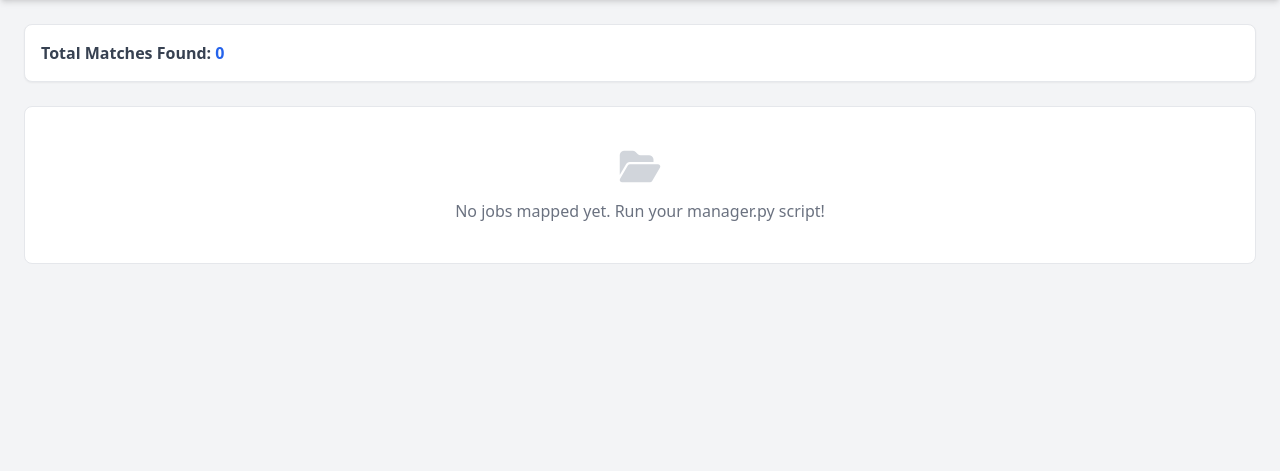
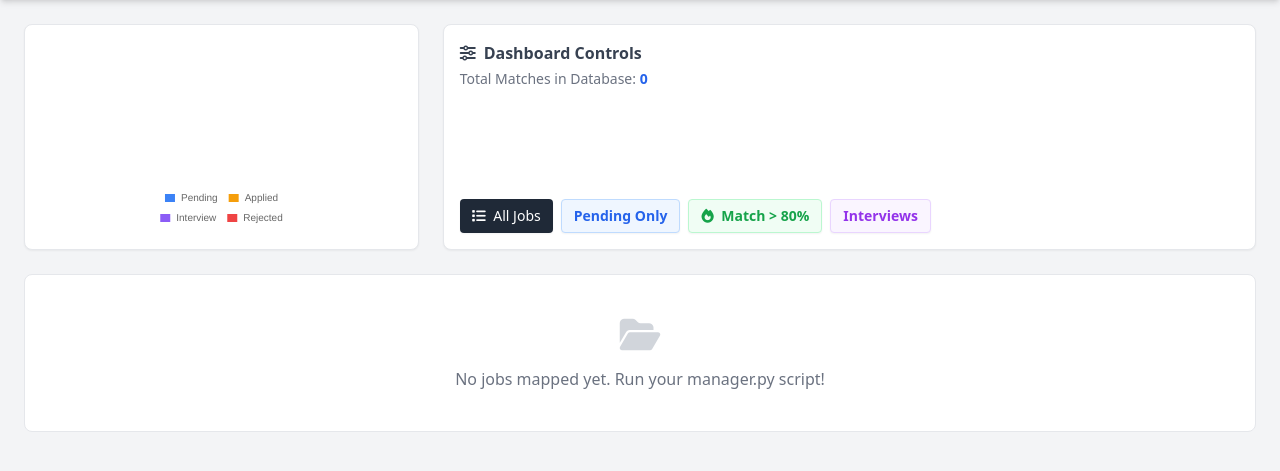
Before and after one commit to juliana-barreto/git-hired, a Flask app: page / in a window 1280 px wide. Shown: the part 64-535 px from the top of the page. Run offline with Flask 3, Linux system fonts and the light colour scheme; some libraries are stand-ins or nearby versions.

Commit message:
feat: add job status chart and filtering functionality to dashboard

```diff
--- /dev/null
+++ b/static/dashboard.js
@@ -0,0 +1,166 @@
+// Global variable to hold the Chart.js instance so we can update it later
+let jobChart = null;
+
+// Initializes and updates the Doughnut Chart based on current DOM elements.
+
+function updateChart() {
+    // Select all job cards currently rendered on the page
+    const cards = document.querySelectorAll('.job-card');
+
+    // Initialize a counter object for each status
+    let counts = { pending: 0, applied: 0, interview: 0, rejected: 0 };
+
+    // Tally up the statuses directly from the HTML data attributes
+    cards.forEach(card => {
+        const status = card.getAttribute('data-status');
+        if (counts[status] !== undefined) {
+            counts[status]++;
+        }
+    });
+
+    const canvas = document.getElementById('statusChart');
+    if (!canvas) return; // Failsafe in case the chart canvas isn't on the page
+
+    const ctx = canvas.getContext('2d');
+
+    // Chart.js requires destroying the old instance before drawing a new one over it
+    if (jobChart) {
+        jobChart.destroy();
+    }
+
+    // Create the new doughnut chart
+    jobChart = new Chart(ctx, {
+        type: 'doughnut',
+        data: {
+            labels: ['Pending', 'Applied', 'Interview', 'Rejected'],
+            datasets: [{
+                data: [counts.pending, counts.applied, counts.interview, counts.rejected],
+                // Colors matching Tailwind palettes: Blue, Orange, Purple, Red
+                backgroundColor: ['#3b82f6', '#f59e0b', '#8b5cf6', '#ef4444'],
+                borderWidth: 2,
+                borderColor: '#ffffff'
+            }]
+        },
+        options: {
+            responsive: true,
+            maintainAspectRatio: false,
+            plugins: {
+                legend: { position: 'bottom', labels: { boxWidth: 12, font: { size: 10 } } }
+            },
+            cutout: '70%' // Controls the thickness of the doughnut ring
+        }
+    });
+}
+
+// Filters the job cards displayed on the screen based on the selected criteria.
+
+function filterJobs(filterType) {
+    const cards = document.querySelectorAll('.job-card');
+
+    cards.forEach(card => {
+        const status = card.getAttribute('data-status');
+        const score = parseFloat(card.getAttribute('data-score'));
+        let showCard = false;
+
+        // Determine if the card meets the filter criteria
+        if (filterType === 'all') {
+            showCard = true;
+        } else if (filterType === 'pending' && status === 'pending') {
+            showCard = true;
+        } else if (filterType === 'top-match' && score >= 80) {
+            showCard = true;
+        } else if (filterType === 'interview' && status === 'interview') {
+            showCard = true;
+        }
+
+        // Apply visual toggle using Flexbox display
+        if (showCard) {
+            card.style.display = 'flex';
+        } else {
+            card.style.display = 'none';
+        }
+    });
+}
+
+// Asynchronously sends written technical feedback to the backend REST API.
+
+async function saveFeedback(jobId) {
+    const feedbackText = document.getElementById(`feedback-${jobId}`).value;
+    const statusSpan = document.getElementById(`feedback-status-${jobId}`);
+
+    try {
+        const response = await fetch(`/jobs/${jobId}/feedback`, {
+            method: "POST",
+            headers: { "Content-Type": "application/json" },
+            body: JSON.stringify({ feedback: feedbackText }),
+        });
+
+        if (response.ok) {
+            // Provide visual feedback to the user by showing a 'Saved!' text for 2 seconds
+            statusSpan.classList.remove("hidden");
+            setTimeout(() => {
+                statusSpan.classList.add("hidden");
+            }, 2000);
+        } else {
+            alert("Failed to save feedback on the server.");
+        }
+    } catch (error) {
+        console.error("Error saving feedback:", error);
+    }
+}
+
+// Updates the job status via API and refreshes the chart to reflect the new state.
+
+async function updateJobStatus(jobId, newStatus) {
+    try {
+        const response = await fetch(`/jobs/${jobId}/status`, {
+            method: "PUT",
+            headers: { "Content-Type": "application/json" },
+            body: JSON.stringify({ status: newStatus }),
+        });
+
+        if (response.ok) {
+            // Update the HTML data-status attribute so the chart counts it correctly
+            document.getElementById(`card-${jobId}`).setAttribute('data-status', newStatus);
+            // Redraw the chart with the updated metrics
+            updateChart();
+        } else {
+            alert("Failed to update status on the server.");
+        }
+    } catch (error) {
+        console.error("Error updating job:", error);
+    }
+}
+
+// Deletes a job from the database, removes its HTML element, and updates metrics.
+
+async function deleteJob(jobId) {
+    // Add a safety check to prevent accidental deletions
+    if (!confirm("Are you sure you want to delete this job?")) return;
+
+    try {
+        const response = await fetch(`/jobs/${jobId}`, {
+            method: "DELETE",
+        });
+
+        if (response.ok) {
+            // Physically remove the HTML node from the DOM
+            const cardElement = document.getElementById(`card-${jobId}`);
+            cardElement.remove();
+
+            // Decrease the total count displayed at the top of the dashboard
+            const countElement = document.getElementById("total-count");
+            countElement.innerText = parseInt(countElement.innerText) - 1;
+
+            // Redraw the chart since a data point was removed
+            updateChart();
+        } else {
+            alert("Failed to delete the job.");
+        }
+    } catch (error) {
+        console.error("Error deleting job:", error);
+    }
+}
+
+// Automatically draw the chart when the HTML finishes loading
+document.addEventListener('DOMContentLoaded', updateChart);
--- a/templates/index.html
+++ b/templates/index.html
@@ -1,12 +1,15 @@
 <!doctype html>
 <html lang="en">
+
 <head>
   <meta charset="UTF-8" />
   <meta name="viewport" content="width=device-width, initial-scale=1.0" />
   <title>Git Hired</title>
   <script src="https://cdn.tailwindcss.com"></script>
   <link rel="stylesheet" href="https://cdnjs.cloudflare.com/ajax/libs/font-awesome/6.4.0/css/all.min.css" />
+  <script src="https://cdn.jsdelivr.net/npm/chart.js"></script>
 </head>
+
 <body class="bg-gray-100 min-h-screen font-sans">
 
   <nav class="bg-gray-900 text-white p-4 shadow-md">
@@ -19,18 +22,47 @@
 
   <main class="container mx-auto p-6">
 
-      <div class="bg-white p-4 rounded-lg shadow-sm mb-6 border border-gray-200">
-        <h2 class="text-gray-700 font-bold">
-          Total Matches Found:
-          <span id="total-count" class="text-blue-600">{{ jobs|length }}</span>
-        </h2>
+    <div class="grid grid-cols-1 md:grid-cols-3 gap-6 mb-6">
+
+      <div class="bg-white p-4 rounded-lg shadow-sm border border-gray-200 flex justify-center items-center">
+        <div class="w-48 h-48">
+          <canvas id="statusChart"></canvas>
+        </div>
+      </div>
+
+      <div class="bg-white p-4 rounded-lg shadow-sm border border-gray-200 md:col-span-2 flex flex-col justify-between">
+        <div>
+          <h2 class="text-gray-700 font-bold mb-1"><i class="fa-solid fa-sliders mr-2"></i>Dashboard Controls</h2>
+          <p class="text-sm text-gray-500 mb-4">Total Matches in Database: <span id="total-count"
+              class="font-bold text-blue-600">{{ jobs|length }}</span></p>
+        </div>
+
+        <div class="flex flex-wrap gap-2">
+          <button onclick="filterJobs('all')"
+            class="px-3 py-1.5 bg-gray-800 text-white text-sm rounded hover:bg-gray-700 transition shadow-sm">
+            <i class="fa-solid fa-list mr-1"></i> All Jobs
+          </button>
+          <button onclick="filterJobs('pending')"
+            class="px-3 py-1.5 bg-blue-50 text-blue-600 border border-blue-200 text-sm rounded font-semibold hover:bg-blue-100 transition shadow-sm">
+            Pending Only
+          </button>
+          <button onclick="filterJobs('top-match')"
+            class="px-3 py-1.5 bg-green-50 text-green-600 border border-green-200 text-sm rounded font-semibold hover:bg-green-100 transition shadow-sm">
+            <i class="fa-solid fa-fire mr-1"></i> Match > 80%
+          </button>
+          <button onclick="filterJobs('interview')"
+            class="px-3 py-1.5 bg-purple-50 text-purple-600 border border-purple-200 text-sm rounded font-semibold hover:bg-purple-100 transition shadow-sm">
+            Interviews
+          </button>
+        </div>
+      </div>
     </div>
 
     <div class="grid grid-cols-1 md:grid-cols-2 lg:grid-cols-3 xl:grid-cols-4 gap-6">
 
       {% for job in jobs %}
 
-        <div id="card-{{ job.id }}" class="bg-white p-5 rounded-lg shadow-sm border border-gray-200 hover:shadow-md transition-shadow flex flex-col justify-between">
+      <div id="card-{{ job.id }}" class="job-card bg-white p-5 rounded-lg shadow-sm border border-gray-200 hover:shadow-md transition-shadow flex flex-col justify-between" data-status="{{ job.status.name.lower() }}" data-score="{{ job.match_score }}">
 
         <div>
           <div class="flex justify-between items-start mb-2">
@@ -52,7 +84,8 @@
           <div class="mb-4">
             {% if job.stacks %}
             {% for stack in job.stacks.split(',') %}
-                  <span class="bg-blue-50 text-blue-600 border border-blue-200 text-[10px] font-bold px-2 py-1 rounded mr-1 mb-1 inline-block">
+            <span
+              class="bg-blue-50 text-blue-600 border border-blue-200 text-[10px] font-bold px-2 py-1 rounded mr-1 mb-1 inline-block">
               {{ stack.strip()|upper }}
             </span>
             {% endfor %}
@@ -67,24 +100,30 @@
             <i class="fa-solid fa-pen-to-square mr-1"></i> Technical Notes
           </label>
 
-            <textarea id="feedback-{{ job.id }}" rows="2" class="w-full text-sm p-2 border border-gray-300 rounded focus:ring-blue-500 focus:border-blue-500 bg-white" placeholder="Add details about technical tests or interviews...">{{ job.feedback if job.feedback else '' }}</textarea>
+          <textarea id="feedback-{{ job.id }}" rows="2"
+            class="w-full text-sm p-2 border border-gray-300 rounded focus:ring-blue-500 focus:border-blue-500 bg-white"
+            placeholder="Add details about technical tests or interviews...">{{ job.feedback if job.feedback else '' }}</textarea>
 
-            <button onclick="saveFeedback({{ job.id }})" class="mt-2 w-full text-xs bg-blue-100 hover:bg-blue-200 text-blue-700 py-1.5 rounded font-semibold transition-colors">
+          <button onclick="saveFeedback({{ job.id }})"
+            class="mt-2 w-full text-xs bg-blue-100 hover:bg-blue-200 text-blue-700 py-1.5 rounded font-semibold transition-colors">
             Save Notes
           </button>
-            <span id="feedback-status-{{ job.id }}" class="text-xs text-green-600 hidden mt-1 block text-center">Saved!</span>
+          <span id="feedback-status-{{ job.id }}"
+            class="text-xs text-green-600 hidden mt-1 block text-center">Saved!</span>
         </div>
 
         <div class="pt-3 border-t border-gray-100 flex justify-between items-center gap-2">
 
-            <select onchange="updateJobStatus({{ job.id }}, this.value)" class="bg-gray-50 border border-gray-300 text-gray-700 text-xs rounded focus:ring-blue-500 focus:border-blue-500 block w-full p-1.5">
-              <option value="pending" {% if job.status.value == "pending" %}selected{% endif %}>Pending</option>
-              <option value="applied" {% if job.status.value == "applied" %}selected{% endif %}>Applied</option>
-              <option value="interview" {% if job.status.value == "interview" %}selected{% endif %}>Interview</option>
-              <option value="rejected" {% if job.status.value == "rejected" %}selected{% endif %}>Rejected</option>
+          <select onchange="updateJobStatus({{ job.id }}, this.value)"
+            class="bg-gray-50 border border-gray-300 text-gray-700 text-xs rounded focus:ring-blue-500 focus:border-blue-500 block w-full p-1.5">
+            <option value="pending" {% if job.status.value=="pending" %}selected{% endif %}>Pending</option>
+            <option value="applied" {% if job.status.value=="applied" %}selected{% endif %}>Applied</option>
+            <option value="interview" {% if job.status.value=="interview" %}selected{% endif %}>Interview</option>
+            <option value="rejected" {% if job.status.value=="rejected" %}selected{% endif %}>Rejected</option>
           </select>
 
-            <button onclick="deleteJob({{ job.id }})" class="text-red-500 hover:text-red-700 bg-red-50 p-1.5 rounded" title="Delete Job">
+          <button onclick="deleteJob({{ job.id }})" class="text-red-500 hover:text-red-700 bg-red-50 p-1.5 rounded"
+            title="Delete Job">
             <i class="fa-solid fa-trash"></i>
           </button>
         </div>
@@ -93,81 +132,14 @@
       {% else %}
       <div class="col-span-full text-center py-10 bg-white rounded-lg border border-gray-200">
         <p class="text-gray-500">
-            <i class="fa-solid fa-folder-open text-4xl mb-3 text-gray-300"></i><br />No jobs mapped yet. Run your manager.py script!
+          <i class="fa-solid fa-folder-open text-4xl mb-3 text-gray-300"></i><br />No jobs mapped yet. Run your
+          manager.py script!
         </p>
       </div>
       {% endfor %}
     </div>
   </main>
 
-    <script>
-      // Asynchronously sends written feedback to the backend API
-      async function saveFeedback(jobId) {
-        const feedbackText = document.getElementById(`feedback-${jobId}`).value;
-        const statusSpan = document.getElementById(`feedback-status-${jobId}`);
-
-        try {
-          const response = await fetch(`/jobs/${jobId}/feedback`, {
-            method: "POST",
-            headers: { "Content-Type": "application/json" },
-            body: JSON.stringify({ feedback: feedbackText }),
-          });
-
-          if (response.ok) {
-            // Show success message temporarily for 2 seconds
-            statusSpan.classList.remove("hidden");
-            setTimeout(() => {
-              statusSpan.classList.add("hidden");
-            }, 2000);
-          } else {
-            alert("Failed to save feedback on the server.");
-          }
-        } catch (error) {
-          console.error("Error saving feedback:", error);
-        }
-      }
-
-      // Asynchronously updates the job status without reloading the page
-      async function updateJobStatus(jobId, newStatus) {
-        try {
-          const response = await fetch(`/jobs/${jobId}/status`, {
-            method: "PUT",
-            headers: { "Content-Type": "application/json" },
-            body: JSON.stringify({ status: newStatus }),
-          });
-
-          if (!response.ok) {
-            alert("Failed to update status on the server.");
-          }
-        } catch (error) {
-          console.error("Error updating job:", error);
-        }
-      }
-
-      // Asynchronously deletes a job and removes its HTML card from the DOM
-      async function deleteJob(jobId) {
-        if (!confirm("Are you sure you want to delete this job?")) return;
-
-        try {
-          const response = await fetch(`/jobs/${jobId}`, {
-            method: "DELETE",
-          });
-
-          if (response.ok) {
-            // Visually remove the card from the grid
-            const cardElement = document.getElementById(`card-${jobId}`);
-            cardElement.remove();
-
-            // Decrease the total match count visually
-            const countElement = document.getElementById("total-count");
-            countElement.innerText = parseInt(countElement.innerText) - 1;
-          } else {
-            alert("Failed to delete the job.");
-          }
-        } catch (error) {
-          console.error("Error deleting job:", error);
-        }
-      }
-    </script>
+  <script src="{{ url_for('static', filename='dashboard.js') }}"></script>
 </body>
 </html>
```
Lines whose indentation alone changed are shown as unchanged.
